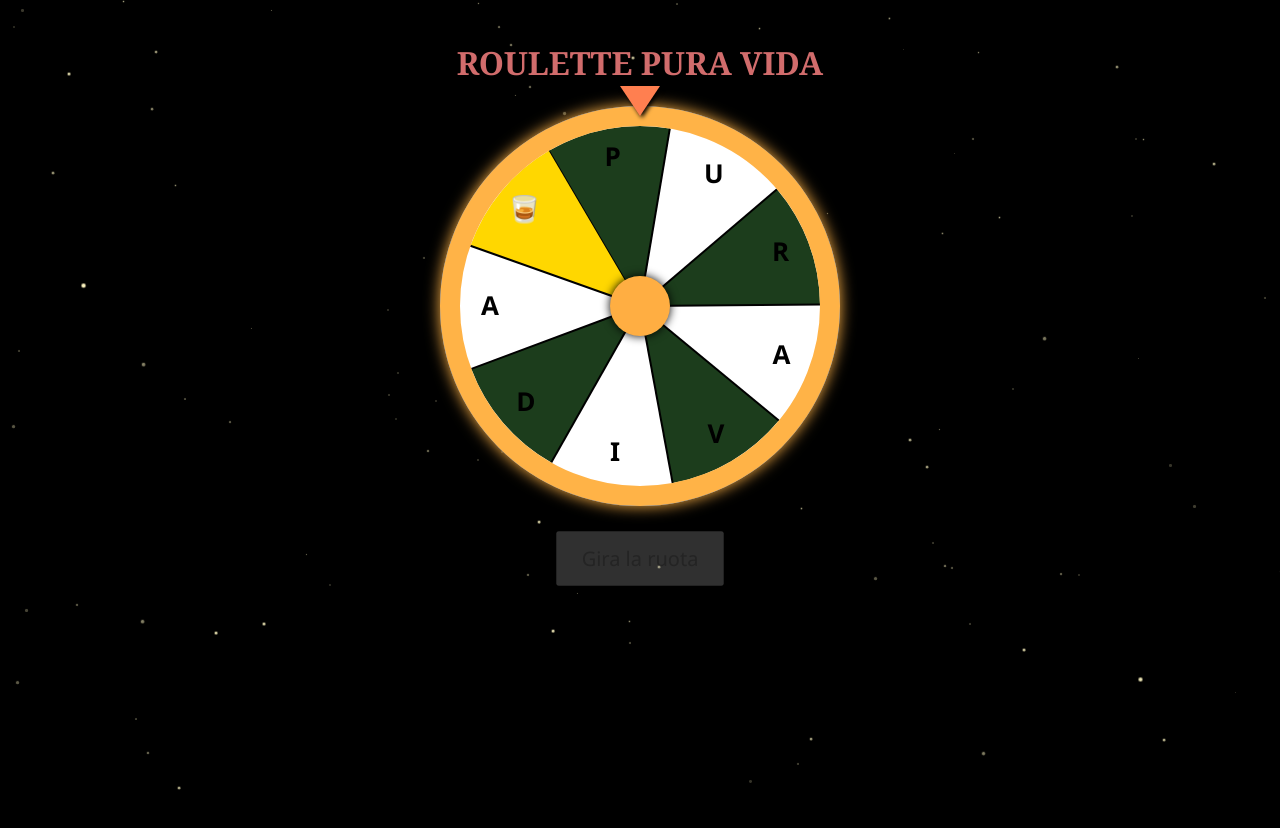
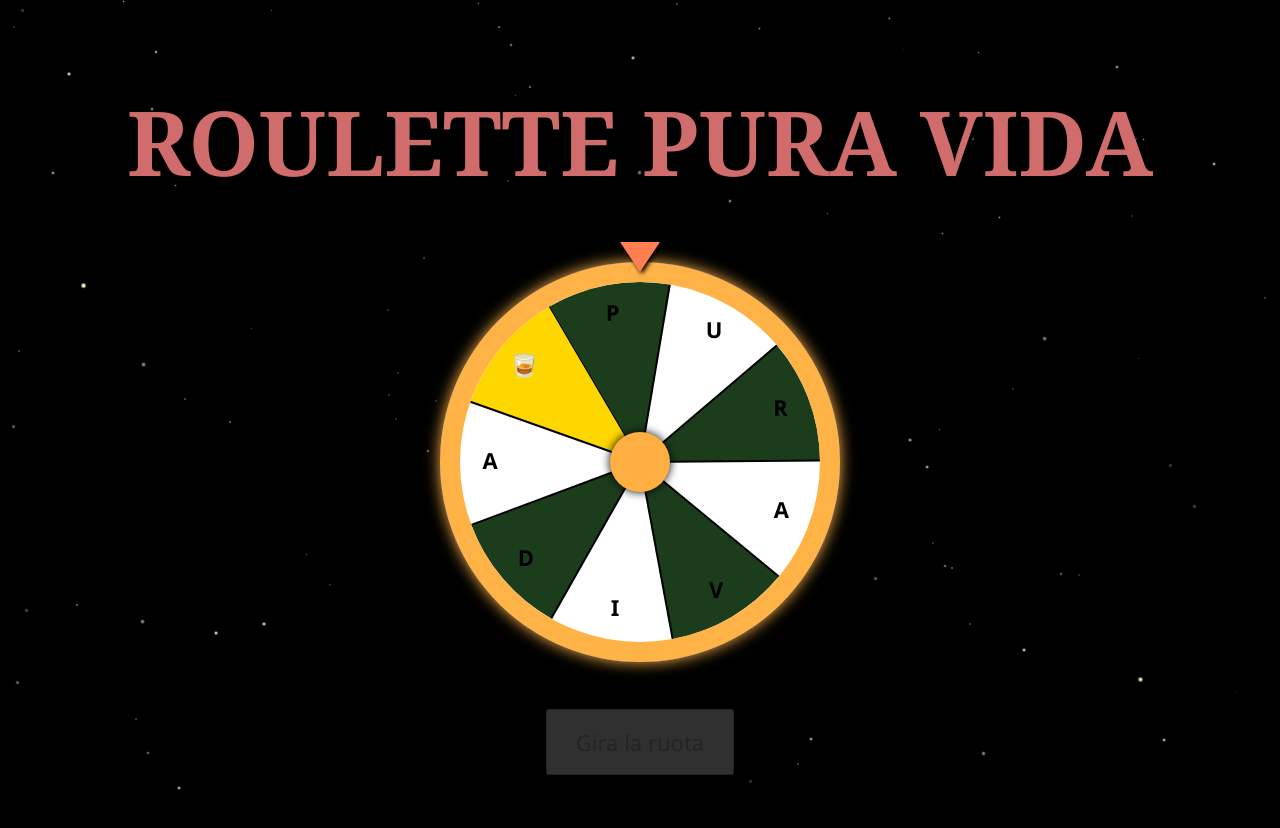
Before and after one commit to Marcoprs/roulette, a plain HTML site: page index.html in a window 1280 px wide. Both pictures are taken after a click on the button "Gira la ruota". Drawn offline with Linux system fonts and the light colour scheme.

Commit message:
Update index.html

```diff
--- a/index.html
+++ b/index.html
@@ -2,20 +2,23 @@
 <html lang="it">
 <head>
   <meta charset="UTF-8" />
+  <meta name="viewport" content="width=device-width, initial-scale=1.0">
   <title>Roulette PURA VIDA</title>
   <style>
     body {
       font-family: 'Segoe UI', sans-serif;
-      text-align: center;
       margin: 0;
       padding: 20px;
-      overflow: hidden;
-      height: 100vh;
       background-color: #000;
       background-repeat: repeat;
       background-size: 150px;
       background-position: center;
       position: relative;
+      display: flex;
+      flex-direction: column;
+      align-items: center;
+      justify-content: flex-start;
+      height: 100vh;
     }
 
     #stars {
@@ -48,6 +51,8 @@
       font-family: 'Georgia', serif;
       z-index: 2;
       position: relative;
+      font-size: 7vw;
+      text-align: center;
     }
 
     canvas {
@@ -56,6 +61,10 @@
       box-shadow: 0 0 20px #222 inset, 0 0 15px #ffb347;
       z-index: 2;
       position: relative;
+      width: 90vw;
+      height: 90vw;
+      max-width: 400px;
+      max-height: 400px;
     }
 
     #container {
@@ -80,8 +89,8 @@
 
     button {
       margin-top: 20px;
-      padding: 12px 24px;
-      font-size: 20px;
+      padding: 16px 28px;
+      font-size: 22px;
       cursor: pointer;
       font-family: 'Segoe UI', sans-serif;
       transition: opacity 0.3s;
@@ -94,8 +103,8 @@
     }
 
     #message {
-      margin-top: 30px;
-      font-size: 26px;
+      margin-top: 20px;
+      font-size: 24px;
       font-weight: bold;
       height: 40px;
       z-index: 2;
@@ -139,15 +148,16 @@
       border: 3px solid #6a4c93;
       border-radius: 10px;
       z-index: 100;
-      font-size: 24px;
+      font-size: 22px;
       font-weight: bold;
       box-shadow: 0 0 20px rgba(0,0,0,0.4);
       font-family: 'Segoe UI', sans-serif;
+      text-align: center;
     }
 
     #popup button {
       margin-top: 15px;
-      font-size: 18px;
+      font-size: 20px;
     }
   </style>
 </head>
@@ -157,7 +167,7 @@
   <h1>Roulette PURA VIDA</h1>
   <div id="container">
     <div id="pointer"></div>
-    <canvas id="roulette" width="400" height="400"></canvas>
+    <canvas id="roulette"></canvas>
   </div>
   <br>
   <button id="spinButton" onclick="spin()">Gira la ruota</button>
@@ -170,7 +180,6 @@
   </div>
 
   <script>
-    // Generazione stelle animate
     const starsContainer = document.getElementById('stars');
     for (let i = 0; i < 100; i++) {
       const star = document.createElement('div');
@@ -184,18 +193,16 @@
       starsContainer.appendChild(star);
     }
 
-    // Roulette
     const canvas = document.getElementById("roulette");
     const ctx = canvas.getContext("2d");
+    canvas.width = canvas.offsetWidth;
+    canvas.height = canvas.offsetHeight;
     const centerX = canvas.width / 2;
     const centerY = canvas.height / 2;
-    const radius = 180;
+    const radius = canvas.width * 0.45;
     const segments = 9;
     const letters = ["P", "U", "R", "A", "V", "I", "D", "A", "🥃"];
-    const colors = letters.map((l, i) => {
-      if (l === "🥃") return "#FFD700"; // oro per shot
-      return i % 2 === 0 ? "#1c3d1c" : "#ffffff"; // verde scuro alternato a bianco
-    });
+    const colors = letters.map((l, i) => l === "🥃" ? "#FFD700" : i % 2 === 0 ? "#1c3d1c" : "#ffffff");
     let angleOffset = 0;
     const angleStep = (2 * Math.PI) / segments;
     let isSpinning = false;
@@ -217,7 +224,6 @@
         ctx.fillStyle = colors[i];
         ctx.fill();
 
-        // Separatori
         ctx.beginPath();
         ctx.moveTo(0, 0);
         ctx.lineTo(radius * Math.cos(startAngle), radius * Math.sin(startAngle));
@@ -231,7 +237,7 @@
         ctx.rotate(-angleOffset - startAngle - angleStep / 2);
         ctx.textAlign = "center";
         ctx.textBaseline = "middle";
-        ctx.font = "bold 26px 'Segoe UI', sans-serif";
+        ctx.font = "bold 22px 'Segoe UI', sans-serif";
         ctx.fillStyle = "#000";
         ctx.fillText(letters[i], 0, 0);
         ctx.restore();
@@ -257,9 +263,7 @@
     function spin() {
       if (isSpinning) return;
       isSpinning = true;
-      const button = document.getElementById("spinButton");
-      button.disabled = true;
-      button.style.opacity = 0.5;
+      document.getElementById("spinButton").disabled = true;
       document.getElementById("popup").style.display = "none";
       clearConfetti();
 
@@ -296,22 +300,17 @@
       const normalized = (angleOffset) % (2 * Math.PI);
       const pointerAngle = (3 * Math.PI / 2 - normalized + 2 * Math.PI) % (2 * Math.PI);
       const segmentIndex = Math.floor(pointerAngle / angleStep) % segments;
+      const isWin = segmentIndex === 8;
 
       const popup = document.getElementById("popup");
       const popupMessage = document.getElementById("popupMessage");
+      popupMessage.textContent = getRandomMessage(isWin);
+      popup.style.display = "block";
 
-      const isWin = segmentIndex === 8;
-      popupMessage.textContent = getRandomMessage(isWin);
+      if (isWin) launchConfetti();
 
-      if (isWin) {
-        launchConfetti();
-      }
-
-      popup.style.display = "block";
       isSpinning = false;
-      const button = document.getElementById("spinButton");
-      button.disabled = false;
-      button.style.opacity = 1;
+      document.getElementById("spinButton").disabled = false;
     }
 
     function getRandomMessage(isWin) {
```
